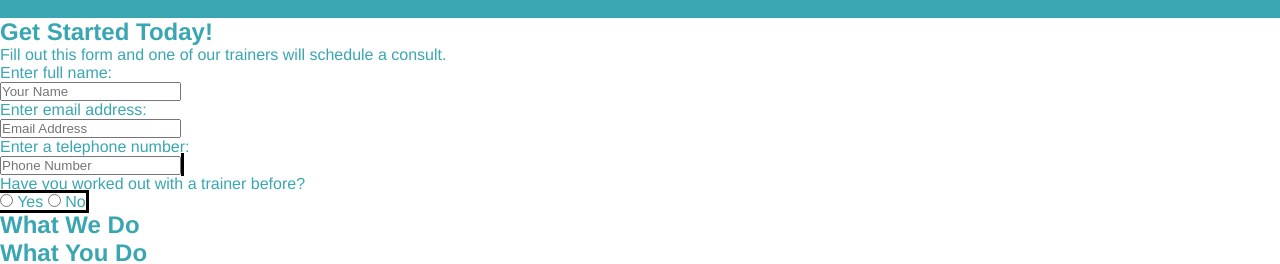
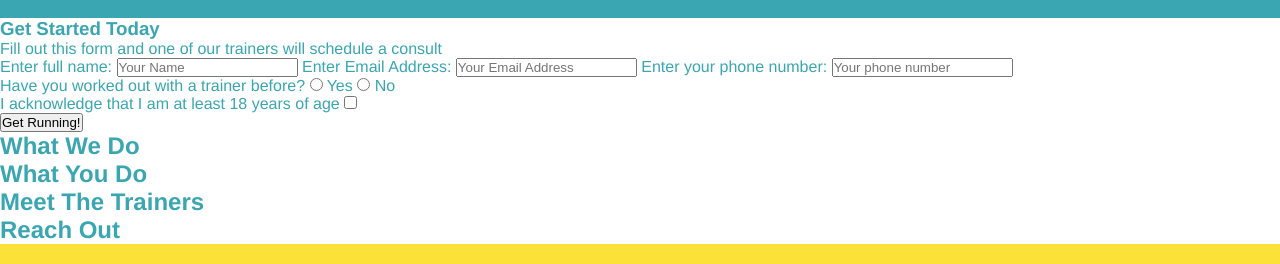
Before and after one commit to Williamb2011/run-buddy, a plain HTML site: page index.html in a window 1280 px wide. Shown: the part 64-328 px from the top of the page. Drawn offline with Linux system fonts and the light colour scheme.

Commit message:
added running form to body and style

```diff
--- a/assets/css/style.css
+++ b/assets/css/style.css
@@ -1,6 +1,7 @@
 * {
 
     margin: 0;
+
 
     padding: 0;
 
@@ -116,7 +117,11 @@ footer a {
 
 #workedoutbefore {
 
-    display: inline;
-    border-style: solid;
-    border-color: black;
+    display: inline-flex;
+
 }
+
+#workedoutbefore input {
+
+    padding: 0 5px;
+}
--- a/index.html
+++ b/index.html
@@ -17,12 +17,12 @@
     <header>
 
 
-            <a href="index.html">
+        <a href="index.html">
 
-                <!-- <h1>🏃 RUN BUDDY</h1> -->
-                <h1>RUN BUDDY</h1>
+            <!-- <h1>🏃 RUN BUDDY</h1> -->
+            <h1>RUN BUDDY</h1>
 
-            </a>
+        </a>
 
 
         <nav>
@@ -72,52 +72,62 @@
 
         <div>
 
-            <!--inner box containing entry elements allowing 2 color border-->
+            <h3>Get Started Today</h3>
 
-            <h2>Get Started Today!</h2>
+            <p>Fill out this form and one of our trainers will schedule a consult</p>
 
-            <p>Fill out this form and one of our trainers will schedule a consult.</p>
+            <!--add a form element-->
 
-            <!--div for data entry-->
+            <form>
 
-            <div>
+                <label for="name">Enter full name:</label>
 
-                <p>Enter full name:</p>
+                <input type="text" placeholder="Your Name" name="name" id="name" />
 
-                <input type="text" placeholder="Your Name">
+                <label for="email">Enter Email Address:</label>
 
-                <p>Enter email address:</p>
+                <input type="email" placeholder="Your Email Address" name="email" id="email" />
 
-                <input type="text" placeholder="Email Address">
+                <label for="phone">Enter your phone number:</label>
 
-                <p>Enter a telephone number:</p>
+                <input type="tel" placeholder="Your phone number" name="phone" id="phone" />
 
-                <input type="text" placeholder="Phone Number">
+                <p>
+                    Have you worked out with a trainer before?
 
-                <div id="workedoutbefore">
+                    <input type="radio" name="trainer-confirm" id="trainer-yes" />
 
-                    <p>Have you worked out with a trainer before?</p>
+                    <label for="trainer-yes">Yes</label>
 
-                    <input type="radio" name="trainer" id="traineryes" />
+                    <input type="radio" name="trainer-confirm" id="trainer-no" />
 
-                    <label for="traineryes">Yes</label>
+                    <label for="trainer-no">No</label>
 
-                    <input type="radio" name="trainer" id="trainerno" />
+                </p>
 
-                    <label for="trainerno">No</label>
+                <p>
 
-                </div>
+                    <label for="checkbox">
+
+                        I acknowledge that I am at least 18 years of age
+
+                    </label>
+
+                    <input type="checkbox" name="age-confirm" id="checkbox" />
+
+                </p>
+
+                <button type="submit">
+
+                    Get Running!
+
+                </button>
 
 
 
-
-            </div>
-
-
+            </form>
 
         </div>
-
-
 
 
     </section>
```
